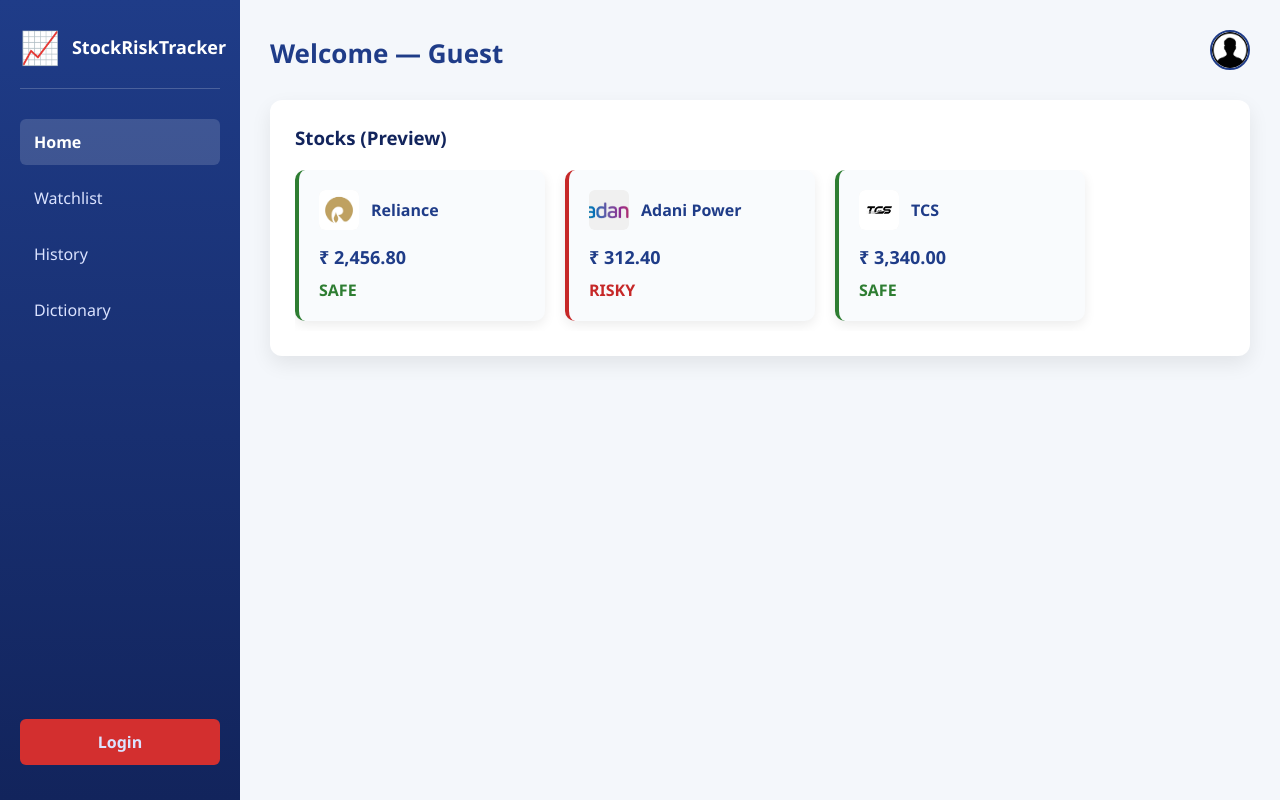
After one commit to Tanish428/StockRiskTracker, a Django app: page / in a window 1280 px wide. The commit adds this page. Run offline with Django 4.2, Linux system fonts and the light colour scheme.

Commit message:
Guest page creation and link are redirected

```diff
--- a/stock_risk_manager/mysite/urls.py
+++ b/stock_risk_manager/mysite/urls.py
@@ -1,8 +1,13 @@
 
 from django.contrib import admin
-from django.urls import path,include
+from django.urls import path, include
+from tracker import views as tracker_views
 
 urlpatterns = [
-    path("tracker/",include("tracker.urls")),
+    # Root serves guest homepage
+    path('', tracker_views.guest, name='guest'),
+    # Expose dictionary at top-level so guests visit /dictionary (not /tracker/dictionary)
+    path('dictionary/', tracker_views.dictionary, name='dictionary'),
+    path("tracker/", include("tracker.urls")),
     path('admin/', admin.site.urls),
 ]
--- /dev/null
+++ b/stock_risk_manager/templates/guest.html
@@ -0,0 +1,89 @@
+<!DOCTYPE html>
+<html lang="en">
+
+<head>
+    <meta charset="UTF-8">
+    <title>StockRiskTracker - Guest</title>
+
+    {% load static %}
+    <link rel="stylesheet" href="{% static 'css/index.css' %}">
+</head>
+
+<body>
+
+    <div class="container">
+
+        <div class="sidebar">
+            <div class="logo-section">
+                <div class="logo">📈</div>
+                <h2>StockRiskTracker</h2>
+            </div>
+            <a href="/" class="active">Home</a>
+            <!-- Protected pages redirect guests to login -->
+            <a href="{% url 'login' %}?next={% url 'watchlist' %}">Watchlist</a>
+            <a href="{% url 'login' %}?next={% url 'history' %}">History</a>
+            <!-- Dictionary is public (top-level for guests) -->
+            <a href="/dictionary">Dictionary</a>
+            <a href="{% url 'login' %}" class="logout-btn">Login</a>
+        </div>
+
+        <div class="main">
+            <div class="header-top">
+                <h1>Welcome — Guest</h1>
+                <div class="profile-section">
+                    <!-- Guests see a login avatar that links to login -->
+                    <a href="{% url 'login' %}"><img src="{% static 'image/profile.jpg' %}" alt="Login" class="profile-avatar"></a>
+                    <!-- Visible login button next to avatar for guests -->
+                </div>
+            </div>
+
+
+            <div class="watchlist">
+                <h3>Stocks (Preview)</h3>
+
+                <div class="stock-cards-horizontal">
+                    <div class="stock-card safe" onclick="guestRedirect('/report?stock=Reliance')" style="cursor: pointer;">
+                        <div class="card-header">
+                            <img src="{% static 'image/reliance-logo.png' %}" alt="Reliance" class="company-logo">
+                            <h4>Reliance</h4>
+                        </div>
+                        <p class="price">₹ 2,456.80</p>
+                        <p class="status">SAFE</p>
+                    </div>
+
+                    <div class="stock-card risky" onclick="guestRedirect('/report?stock=Adani%20Power')" style="cursor: pointer;">
+                        <div class="card-header">
+                            <img src="{% static 'image/adani-logo.png' %}" alt="Adani Power" class="company-logo">
+                            <h4>Adani Power</h4>
+                        </div>
+                        <p class="price">₹ 312.40</p>
+                        <p class="status">RISKY</p>
+                    </div>
+
+                    <div class="stock-card safe" onclick="guestRedirect('/report?stock=TCS')" style="cursor: pointer;">
+                        <div class="card-header">
+                            <img src="{% static 'image/tcs-logo.jpg' %}" alt="TCS" class="company-logo">
+                            <h4>TCS</h4>
+                        </div>
+                        <p class="price">₹ 3,340.00</p>
+                        <p class="status">SAFE</p>
+                    </div>
+                </div>
+
+            </div>
+
+        </div>
+
+    </div>
+
+    <script>
+        // Guests: redirect protected actions to login with next param
+        function guestRedirect(path) {
+            const loginUrl = '{% url "login" %}';
+            window.location.href = loginUrl + '?next=' + encodeURIComponent(path);
+        }
+    </script>
+
+</body>
+
+</html>
--- a/stock_risk_manager/tracker/views.py
+++ b/stock_risk_manager/tracker/views.py
@@ -33,8 +33,11 @@ def logout(request):
 def index(request):
     return render(request, 'index.html')
 
-@login_required  # Protect this so only logged-in users can see it
 def dashboard(request):
+    # If user is not authenticated, send them to guest homepage
+    if not request.user.is_authenticated:
+        return redirect('guest')
+
     # Provide the user's profile, wallet balance and risk category to the template
     user_profile, created = Profile.objects.get_or_create(user=request.user)
     context = {
@@ -123,3 +126,8 @@ def quiz(request):
         return redirect('dashboard') # Redirect to Dashboard (Logic: They are already logged in)
 
     return render(request, 'quiz.html')
+
+
+def guest(request):
+    """Render the public guest homepage (guest.html)."""
+    return render(request, 'guest.html')
```
Also changed, not shown: stock_risk_manager/templates/dictionary.html (+17 -2 lines), stock_risk_manager/db.sqlite3.
